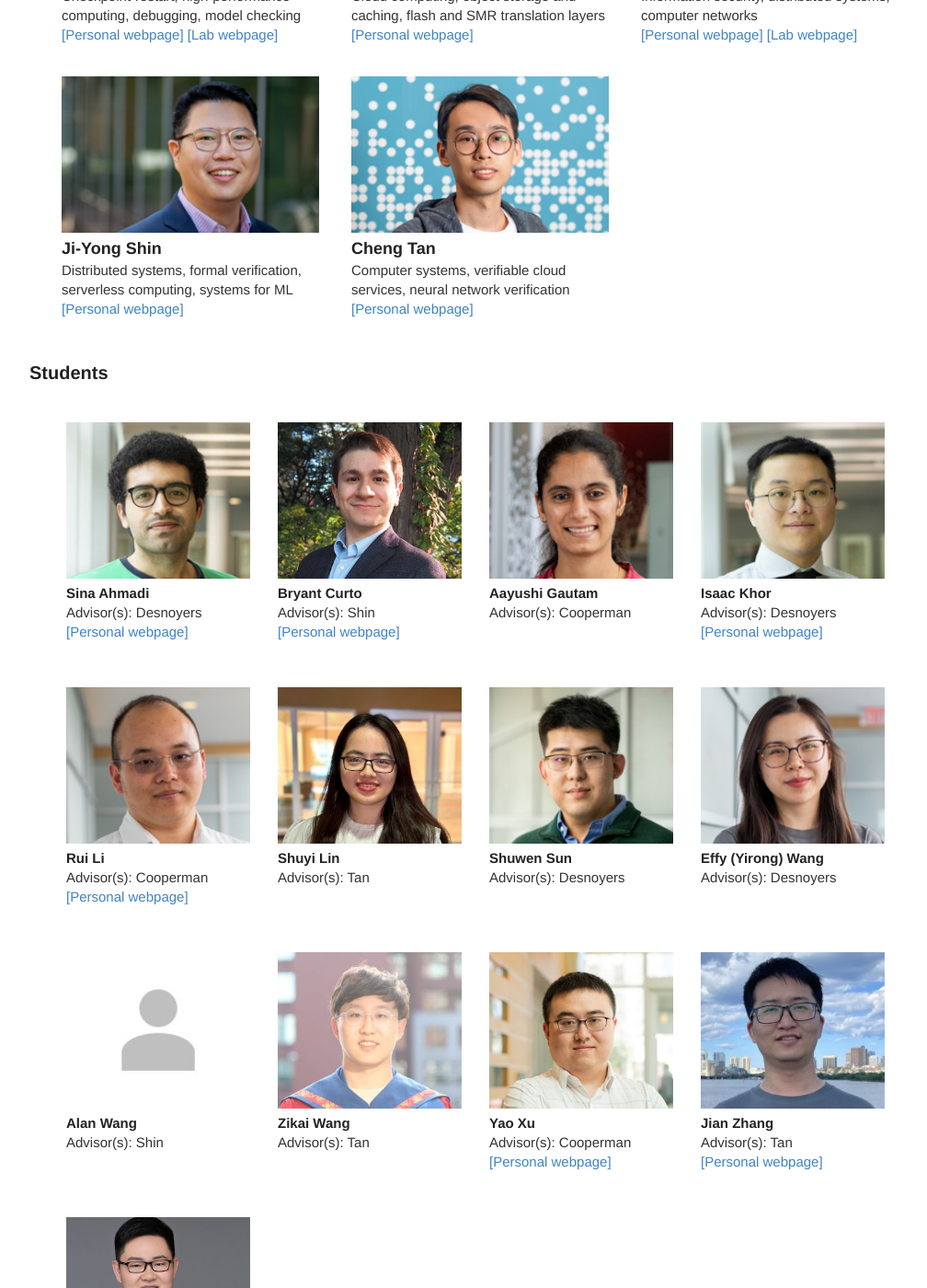
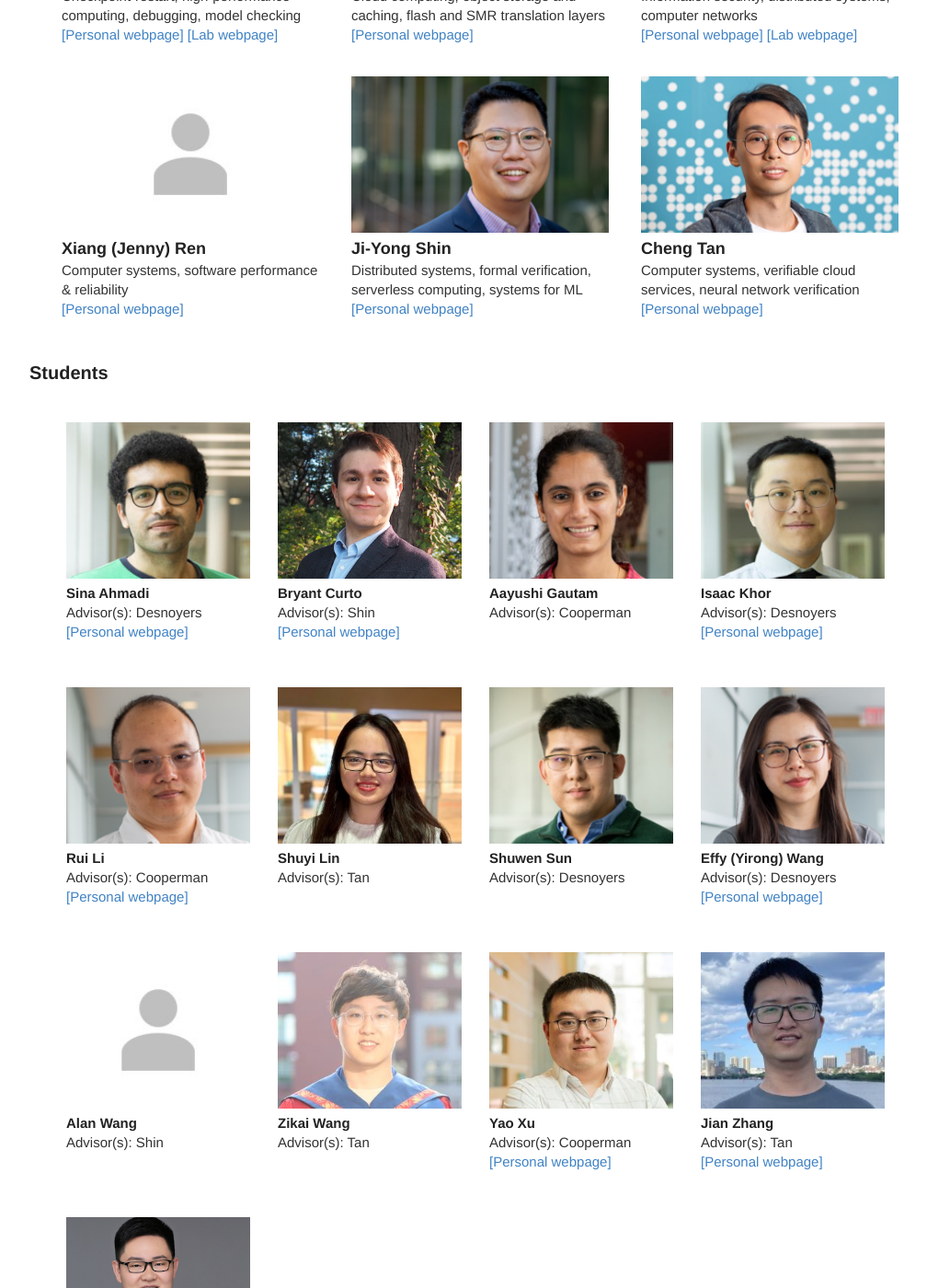
Before and after one commit to neu-srg/neu-srg.github.io, a Jekyll site: the page built from index.html, in a window 1280 px wide and 1400 px high, scrolled down 399 px. Shown: the whole window at 92% size, without its empty margins (118-1126 px from the left). Built offline with Jekyll 4.4.1, drawn with Linux system fonts in a browser that asks for light colours.

Commit message:
1. add Effy's webpage 2. add Jenny Ren 3. modify the faculty page source code so that they can use avatar.jpg

```diff
--- a/_data/faculties.tsv
+++ b/_data/faculties.tsv
@@ -4,3 +4,4 @@ Peter	Desnoyers	cloud computing, object storage and caching, flash and SMR trans
 Cristina	Nita-Rotaru	information security, distributed systems, computer networks	http://cnitarot.github.io/	https://nds2.ccs.neu.edu/	nita-rotaru.jpg
 Ji-Yong	Shin	distributed systems, formal verification, serverless computing, systems for ML	https://www.jiyongshin.info		shin.jpg
 Cheng	Tan	computer systems, verifiable cloud services, neural network verification	http://naizhengtan.github.io/		tan.jpg
+Xiang (Jenny)	Ren	Computer systems, software performance & reliability	https://jrenx.github.io/
--- a/_data/students.tsv
+++ b/_data/students.tsv
@@ -6,7 +6,7 @@ Tarun	Malviya	Cooperman						FALSE
 Paul	Grosu	Cooperman				grosu.jpg		FALSE
 Ryan (Cheng Hao)	Yang	Shin			https://hare1039.github.io/			FALSE
 Mania	Abdi	Desnoyers				abdi.jpg		FALSE
-Effy (Yirong)	Wang	Desnoyers				wang.jpg		TRUE
+Effy (Yirong)	Wang	Desnoyers			https://effywn.com	wang.jpg		TRUE
 Peng	Gu	Tan				gu.jpg		FALSE
 Bryant	Curto	Shin			https://www.bryantcurto.com	curto.jpg		TRUE
 Brent (Yibo)	Zhao	Tan				zhao.jpg		TRUE
--- a/index.html
+++ b/index.html
@@ -7,7 +7,11 @@ layout: default
   {% for faculty in sorted_faculty %}
   <div class="faculty">
     <div class="imgbox">
+      {% if faculty.photo %}
       <img src="{{ site.baseurl }}/images/faculty/{{ faculty.photo }}" class="cropped"/>
+      {% else %}
+      <img src="{{ site.baseurl }}/images/avatar.jpg" class="cropped"/>
+      {% endif %}
     </div>
     <h4>{{ faculty.first }} {{ faculty.last }}</h4>
     <div class="researchbox">{{ faculty.research }}</div>
```
